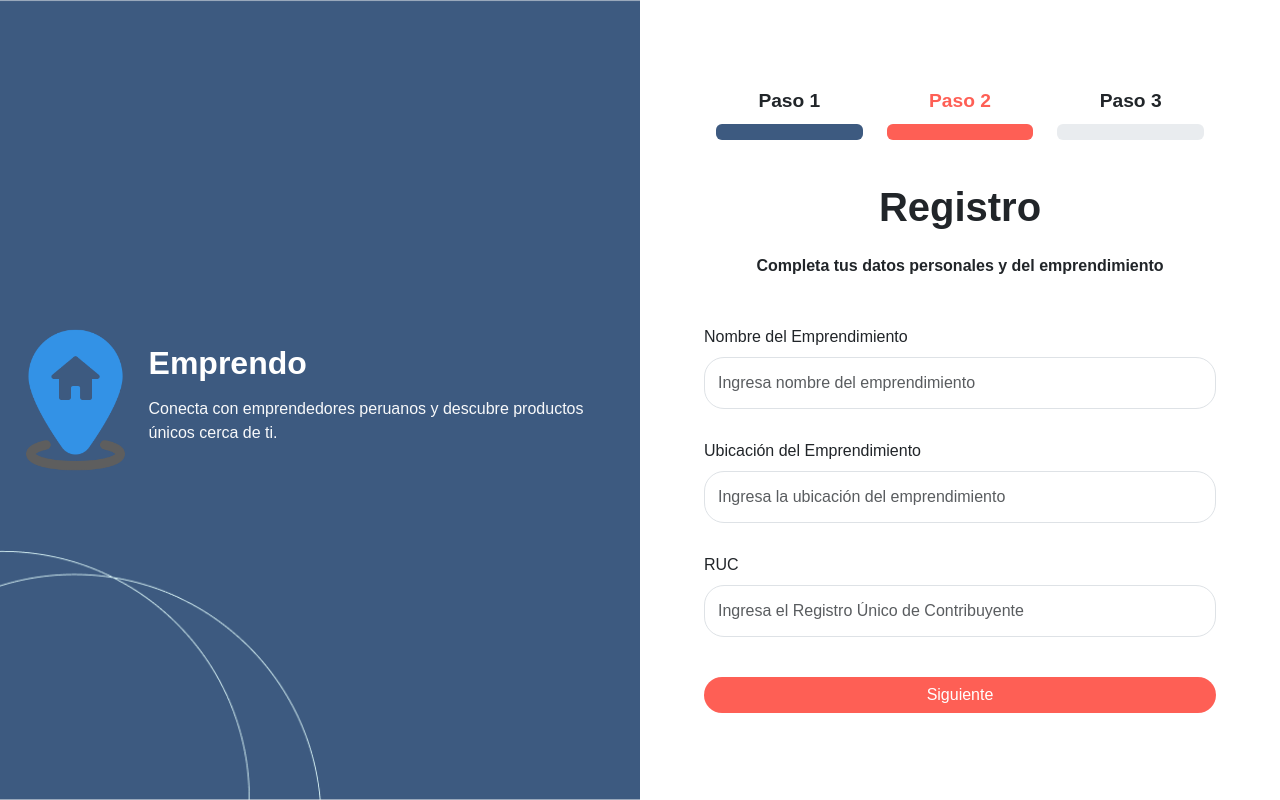
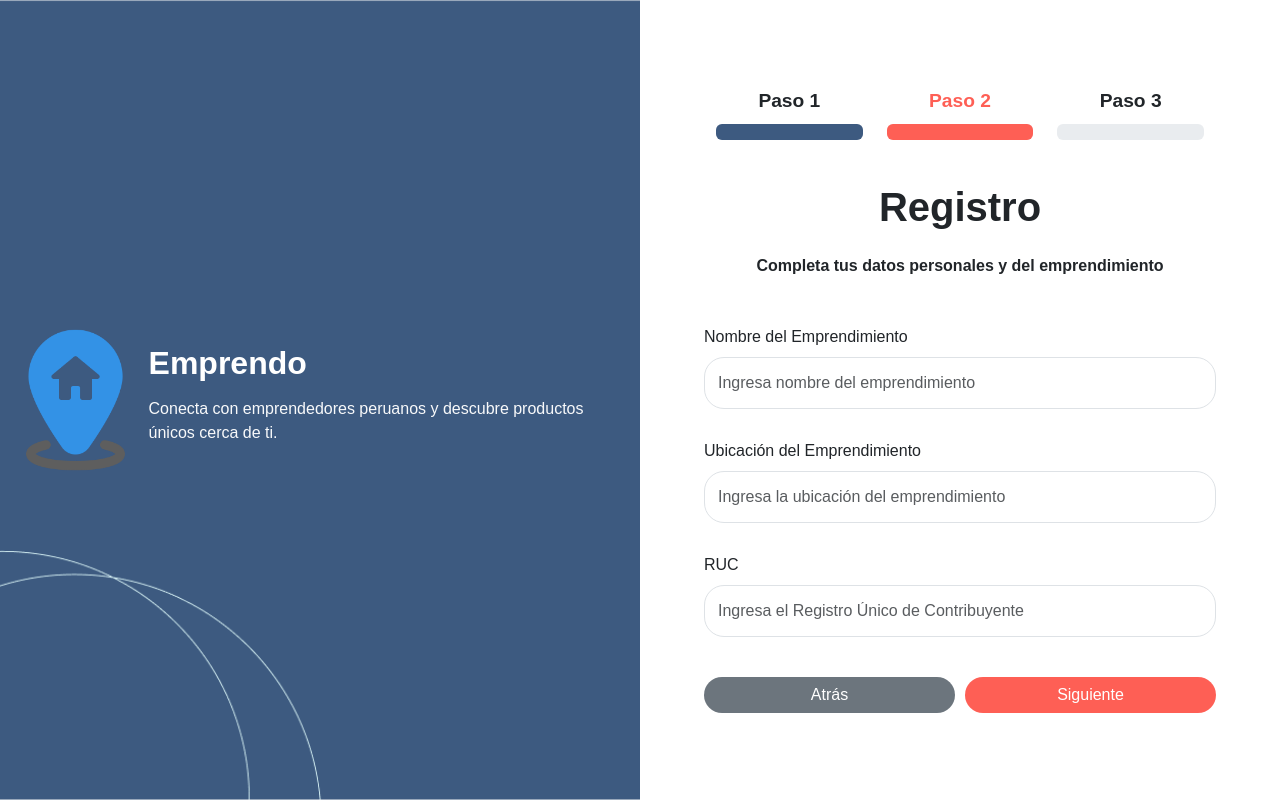
Before and after one commit to msmilena/Emprendo, a React (Create React App) app in the folder Frontend/my-app/: page /registerEmprendedor in a window 1280 px wide. Both pictures are taken after a click on the button "Siguiente". Built offline with nearby package versions, Linux system fonts and the light colour scheme; no server answers.

Commit message:
upd registro emprendedor

```diff
--- a/Frontend/my-app/src/pages/Register-Emprendedor.js
+++ b/Frontend/my-app/src/pages/Register-Emprendedor.js
@@ -22,6 +22,9 @@ function RegisterEmprendedor() {
 
   const handleNextStep = () => {
     setCurrentStep(currentStep + 1);
+  };
+  const handleBackStep = () => {
+    setCurrentStep(currentStep - 1);
   };
   const handleLogoChange = (event) => {
     setLogo(event.target.files[0]);
@@ -125,12 +128,24 @@ function RegisterEmprendedor() {
             type="number"
             placeholder="Ingresa el Registro Único de Contribuyente"
             value={ruc}
-            onChange={(e) => setRuc(e.target.value)}
+            onChange={(e) => {
+              const valor = e.target.value;
+              // Solo permite números y limita a 11 dígitos
+              if ((/^\d*$/.test(valor)) && (valor.length <= 11)) {
+                setRuc(valor);
+              }
+            }}
+            maxLength={11}
             label="RUC"
           />
+          <div style={{ display: 'flex', gap: '10px' }}>
+            <Button variant="secondary" onClick={handleBackStep}>
+              Atrás
+            </Button>
             <Button variant="orange" onClick={handleNextStep}>
               Siguiente
             </Button>
+          </div>
         </>
       );
     } else if (currentStep === 3) {
@@ -141,9 +156,14 @@ function RegisterEmprendedor() {
             Completa tus datos personales y del emprendimiento
           </p>
           <LogoUpload onLogoChange={handleLogoChange} />
+          <div style={{ display: 'flex', gap: '10px' }}>
+            <Button variant="secondary" onClick={handleBackStep}>
+              Atrás
+            </Button>
             <Button variant="orange" onClick={handleRegister}>
               Registrar
             </Button>
+          </div>
         </>
       );
     }
```
Lines whose indentation alone changed are shown as unchanged.
